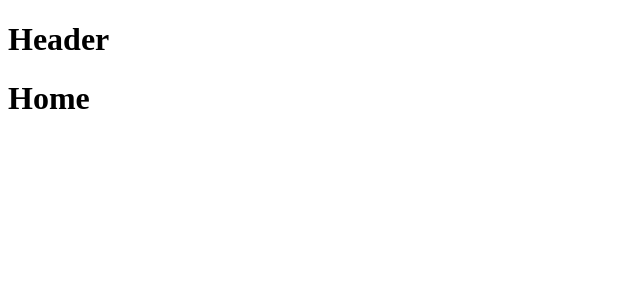
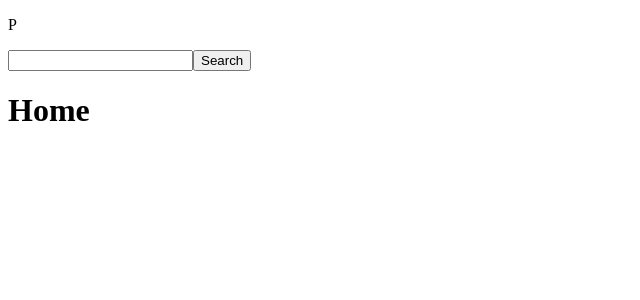
Before and after one commit to jaimeduque17/producthunt-next, a Next.js app: page / in a window 1280 px wide. Shown: the top 300 px of the page, without its empty margins (0-640 px from the left). Built offline with nearby package versions, Linux system fonts and the light colour scheme.

Commit message:
Header and Search component are created

```diff
--- /dev/null
+++ b/components/layout/Header.js
@@ -0,0 +1,21 @@
+import React from 'react'
+import Search from '../ui/Search'
+
+const Header = () => {
+    return (
+        <header>
+            <div>
+                <div>
+                    <p>P</p>
+                    <Search />
+                    {/* Nav here */}
+                </div>
+                <div>
+                    {/* Administration menu */}
+                </div>
+            </div>
+        </header>
+     );
+}
+
+export default Header;
--- a/components/layout/Layout.js
+++ b/components/layout/Layout.js
@@ -1,9 +1,11 @@
 import React from 'react';
+import Link from 'next/link'
+import Header from './Header'
 
 const Layout = props => {
     return (
         <>
-        <h1>Header</h1>
+        <Header />
             <main>
                 {props.children}
             </main>
--- /dev/null
+++ b/components/ui/Search.js
@@ -0,0 +1,14 @@
+import React from 'react';
+
+const Search = () => {
+    return (
+        <form>
+            <input type="text" />
+            <button type="submit">
+                Search
+            </button>
+        </form>
+     );
+}
+
+export default Search;
```
Also changed, not shown: pages/aboutUs.js (added, +11 -0 lines).
